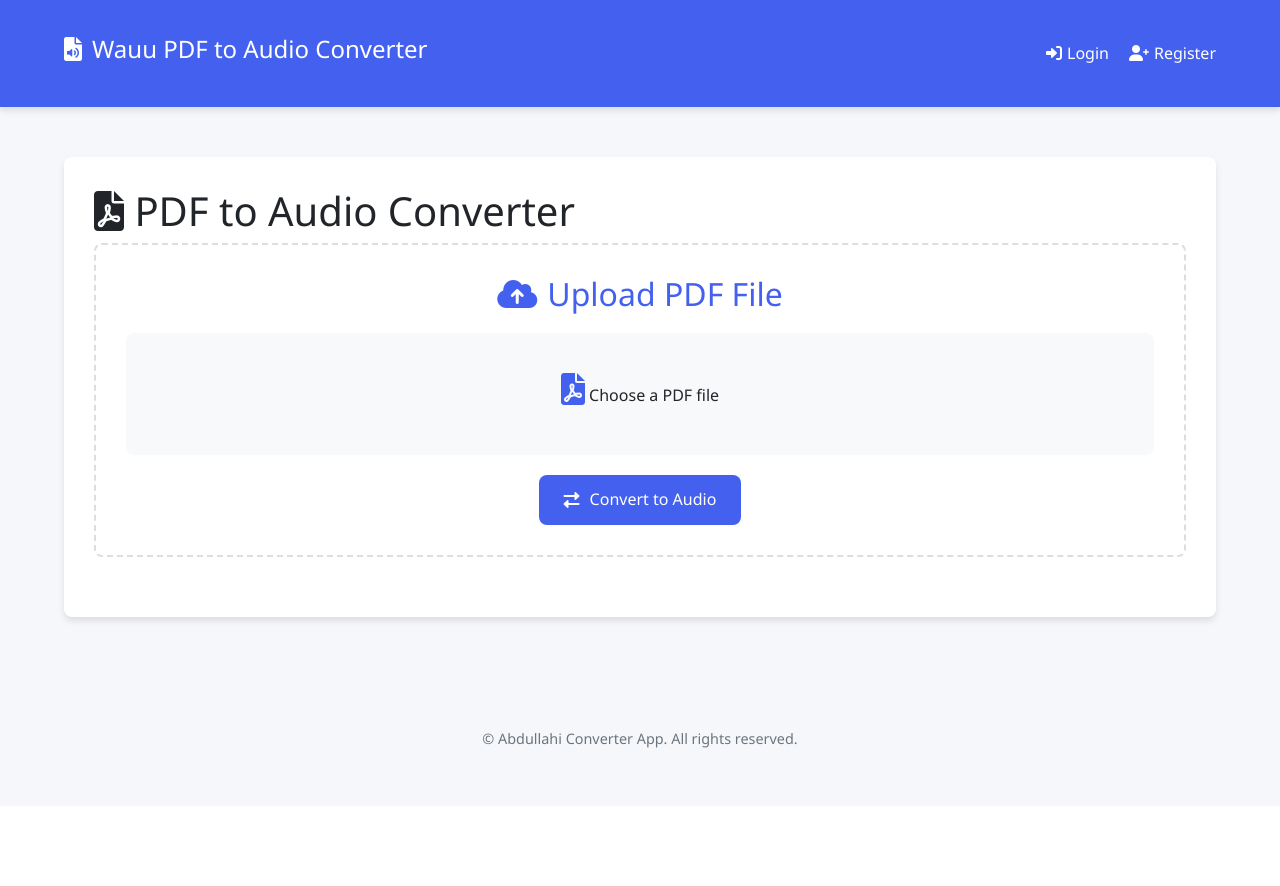
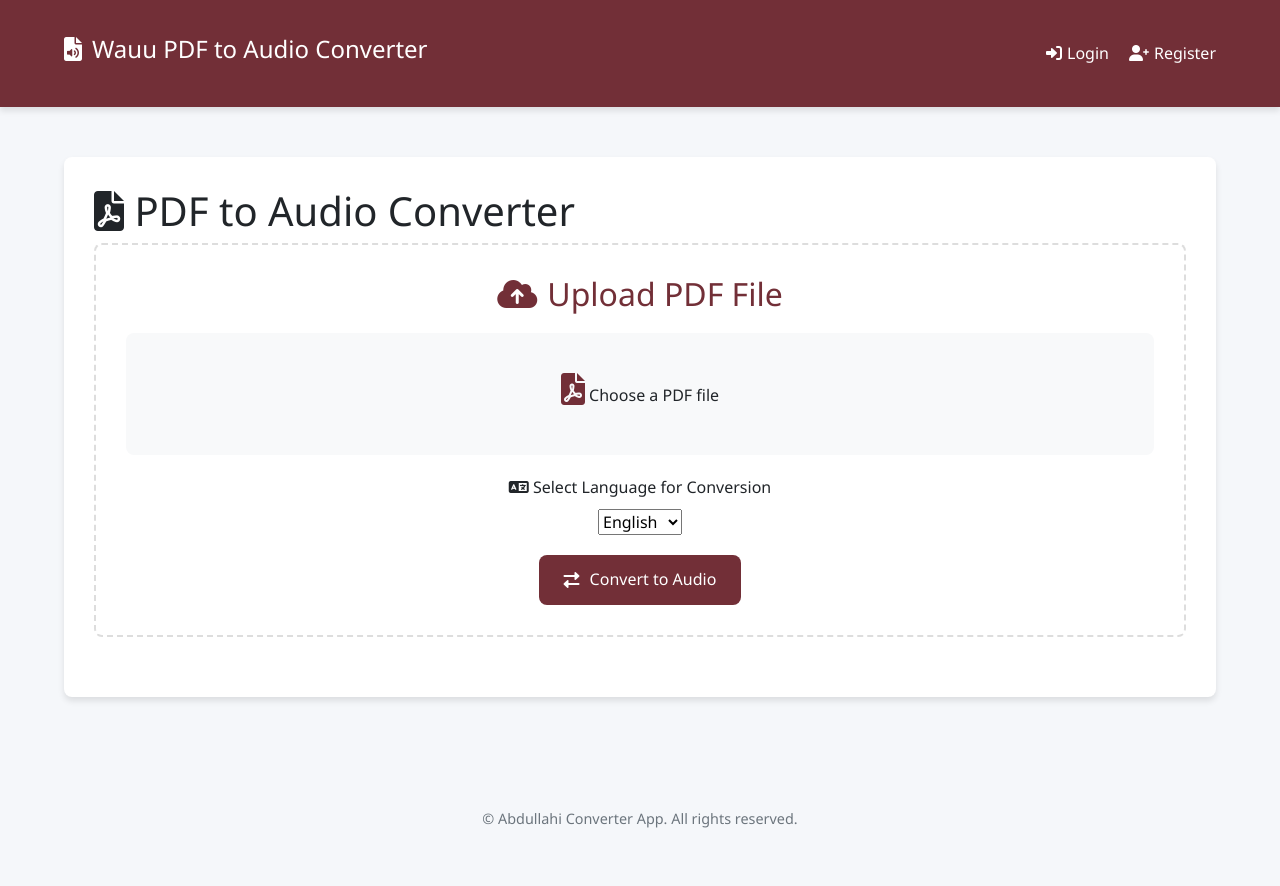
Before and after one commit to odabrz/PDF_to_audio_app, a Flask app: page / in a window 1280 px wide. Before the commit the page ends 748 px from the top, so only its background shows below. Run offline with Flask 3, Linux system fonts and the light colour scheme.

Commit message:
Prepare app for deployment: update app.py, templates, styles, scripts

```diff
--- a/app.py
+++ b/app.py
@@ -6,15 +6,18 @@ from werkzeug.security import generate_password_hash, check_password_hash
 from werkzeug.utils import secure_filename
 from datetime import datetime
 import PyPDF2
-import pyttsx3
-from functools import wraps
+from gtts import gTTS
+from dotenv import load_dotenv
+
+# Load environment variables from .env file
+load_dotenv()
 
 # Initialize Flask app
 app = Flask(__name__)
 
 # Configuration
 app.config['SECRET_KEY'] = os.getenv('SECRET_KEY', 'dev-secret-key')
-app.config['SQLALCHEMY_DATABASE_URI'] = 'sqlite:///database.db'
+app.config['SQLALCHEMY_DATABASE_URI'] = os.getenv('DATABASE_URL', 'sqlite:///database.db')
 app.config['SQLALCHEMY_TRACK_MODIFICATIONS'] = False
 app.config['UPLOAD_FOLDER'] = 'uploads'
 app.config['ALLOWED_EXTENSIONS'] = {'pdf'}
@@ -48,29 +51,41 @@ class Conversion(db.Model):
 # User loader
 @login_manager.user_loader
 def load_user(user_id):
-    return User.query.get(int(user_id))
+    return db.session.get(User, int(user_id))
 
 # Helper functions
 def allowed_file(filename):
     return '.' in filename and \
            filename.rsplit('.', 1)[1].lower() in app.config['ALLOWED_EXTENSIONS']
 
-def pdf_to_audio(pdf_path, audio_path):
+def pdf_to_audio(pdf_path, audio_path, language_code='en'):
     try:
-        engine = pyttsx3.init()
-        engine.setProperty('rate', 150)
-        engine.setProperty('volume', 0.9)
-
         with open(pdf_path, 'rb') as pdf_file:
             pdf_reader = PyPDF2.PdfReader(pdf_file)
-            text = "".join(page.extract_text() for page in pdf_reader.pages)
+            text = "".join(page.extract_text() or "" for page in pdf_reader.pages)
 
-        engine.save_to_file(text, audio_path)
-        engine.runAndWait()
-        return True
+        if not text.strip():
+            print("Conversion error: No extractable text found in PDF.")
+            return False, None
+
+        # Try gTTS (online) first
+        try:
+            tts = gTTS(text=text, lang=language_code)
+            tts.save(audio_path)
+            print(f"Conversion successful with gTTS: Audio saved to {audio_path}")
+            return True, 'gTTS (Google Text-to-Speech)'
+        except Exception as gtts_error:
+            print(f"gTTS failed ({gtts_error}), falling back to pyttsx3...")
+            import pyttsx3
+            engine = pyttsx3.init()
+            engine.save_to_file(text, audio_path)
+            engine.runAndWait()
+            print(f"Conversion successful with pyttsx3: Audio saved to {audio_path}")
+            return True, 'pyttsx3 (Offline TTS)'
+
     except Exception as e:
         print(f"Conversion error: {e}")
-        return False
+        return False, None
 
 # Routes
 @app.route('/')
@@ -119,7 +134,7 @@ def register():
             flash('Username already exists', 'error')
             return redirect(url_for('register'))
 
-        hashed_password = generate_password_hash(password, method='sha256')
+        hashed_password = generate_password_hash(password, method='scrypt')
         new_user = User(username=username, email=email, password=hashed_password)
         db.session.add(new_user)
         db.session.commit()
@@ -136,44 +151,54 @@ def logout():
     flash('You have been logged out', 'success')
     return redirect(url_for('index'))
 
+# --- UPDATED /upload route to pass TTS engine info to template ---
 @app.route('/upload', methods=['POST'])
 @login_required
 def upload_file():
     if 'file' not in request.files:
-        flash('No file selected', 'error')
+        flash('No file selected (file part missing)', 'error')
         return redirect(url_for('index'))
 
     file = request.files['file']
     if file.filename == '':
-        flash('No file selected', 'error')
+        flash('No file selected (empty filename)', 'error')
         return redirect(url_for('index'))
 
-    if file and allowed_file(file.filename):
-        filename = secure_filename(file.filename)
-        pdf_path = os.path.join(app.config['UPLOAD_FOLDER'], filename)
-        file.save(pdf_path)
+    if not allowed_file(file.filename):
+        flash('Invalid file type. Only PDF files are allowed.', 'error')
+        return redirect(url_for('index'))
 
-        audio_filename = f"{os.path.splitext(filename)[0]}_{datetime.now().strftime('%Y%m%d%H%M%S')}.mp3"
-        audio_path = os.path.join(app.config['UPLOAD_FOLDER'], audio_filename)
+    language = request.form.get('language', 'en')
 
-        if pdf_to_audio(pdf_path, audio_path):
-            new_conversion = Conversion(
-                user_id=current_user.id,
-                original_filename=filename,
-                audio_filename=audio_filename
-            )
-            db.session.add(new_conversion)
-            db.session.commit()
+    filename = secure_filename(file.filename)
+    timestamp = datetime.now().strftime('%Y%m%d%H%M%S')
+    saved_pdf_filename = f"{os.path.splitext(filename)[0]}_{timestamp}.pdf"
+    pdf_path = os.path.join(app.config['UPLOAD_FOLDER'], saved_pdf_filename)
+    file.save(pdf_path)
 
-            return render_template('index.html',
-                                audio_file=audio_filename,
-                                original_file=filename)
-        else:
-            flash('Conversion failed. Please try again.', 'error')
-            return redirect(url_for('index'))
+    audio_filename = f"{os.path.splitext(filename)[0]}_{timestamp}.mp3"
+    audio_path = os.path.join(app.config['UPLOAD_FOLDER'], audio_filename)
 
-    flash('Invalid file type. Only PDF files are allowed.', 'error')
-    return redirect(url_for('index'))
+    success, tts_engine = pdf_to_audio(pdf_path, audio_path, language_code=language)
+    if not success:
+        flash(f"Conversion failed for {filename}. Please upload a valid PDF with extractable text.", 'error')
+        return redirect(url_for('index'))
+
+    new_conversion = Conversion(
+        user_id=current_user.id,
+        original_filename=filename,
+        audio_filename=audio_filename
+    )
+    db.session.add(new_conversion)
+    db.session.commit()
+
+    return render_template('index.html',
+                            audio_file=audio_filename,
+                            original_file=filename,
+                            current_time=datetime.utcnow(),
+                            tts_engine=tts_engine)
+
+# -------------------------------------------------------------------
 
 @app.route('/play/<filename>')
 @login_required
--- a/static/script.js
+++ b/static/script.js
@@ -1,37 +1,64 @@
+// Wait for the entire page to load before running the code
 document.addEventListener('DOMContentLoaded', function() {
+
     // ========================
-    // File Upload Functionality
+    // FILE UPLOAD FUNCTIONALITY
     // ========================
+
+    // Get the file input element
     const fileInput = document.getElementById('file-input');
+    const uploadForm = document.getElementById('upload-form');
+
     if (fileInput) {
         fileInput.addEventListener('change', function() {
+            // When a file is selected, update the file name display
             const fileNameDisplay = document.getElementById('file-name');
             if (fileNameDisplay) {
                 fileNameDisplay.textContent = this.files[0] ? this.files[0].name : 'No file selected';
                 fileNameDisplay.style.fontWeight = '500';
 
-                // Show preview for PDF files
+                // If the file is a PDF, show a preview text
                 if (this.files[0] && this.files[0].type === 'application/pdf') {
                     const previewText = document.getElementById('file-preview-text');
                     if (previewText) {
-                        previewText.textContent = `Ready to convert: ${this.files[0].name}`;
+                        previewText.textContent = `Your file ${this.files[0].name} is ready for conversion`;
                     }
                 }
             }
         });
     }
 
+    if (uploadForm) {
+        uploadForm.addEventListener('submit', function(e) {
+            // Prevent form submission if no file is selected
+            const fileInput = this.querySelector('input[type="file"]');
+            if (!fileInput || !fileInput.files || fileInput.files.length === 0) {
+                e.preventDefault();
+                alert('Please select a PDF file to upload.');
+                return;
+            }
+
+            // Show loading spinner and disable button to prevent multiple submissions
+            const convertBtn = this.querySelector('.convert-btn');
+            if (convertBtn) {
+                convertBtn.innerHTML = '<i class="fas fa-spinner fa-spin"></i> Converting...';
+                convertBtn.disabled = true;
+            }
+        });
+    }
+
     // =====================
-    // Audio Player Controls
+    // AUDIO PLAYER CONTROLS
     // =====================
+
+    // Try to autoplay audio if it exists
     const audioPreview = document.getElementById('audio-preview');
     if (audioPreview) {
-        // Try autoplay but catch errors (browser restrictions)
         const playPromise = audioPreview.play();
         if (playPromise !== undefined) {
             playPromise.catch(e => {
+                // If autoplay is blocked, show a play button
                 console.log('Autoplay prevented:', e);
-                // Show play button if autoplay fails
                 const playBtn = document.querySelector('.play-btn');
                 if (playBtn) {
                     playBtn.style.display = 'flex';
@@ -39,41 +66,16 @@ document.addEventListener('DOMContentLoaded', function() {
             });
         }
 
-        // Add event listeners for custom controls if needed
-        audioPreview.addEventListener('play', function() {
-            console.log('Audio started playing');
-        });
-
-        audioPreview.addEventListener('ended', function() {
-            console.log('Audio finished playing');
-        });
-    }
-
-    // =========================
-    // Form Submission Feedback
-    // =========================
-    const uploadForm = document.getElementById('upload-form');
-    if (uploadForm) {
-        uploadForm.addEventListener('submit', function() {
-            const convertBtn = this.querySelector('.convert-btn');
-            if (convertBtn) {
-                convertBtn.innerHTML = '<i class="fas fa-spinner fa-spin"></i> Converting...';
-                convertBtn.disabled = true;
-            }
-
-            // Disable file input during upload
-            const fileInput = this.querySelector('input[type="file"]');
-            if (fileInput) {
-                fileInput.disabled = true;
-            }
-        });
+        // Log when audio starts or ends
+        audioPreview.addEventListener('play', () => console.log('Audio started playing'));
+        audioPreview.addEventListener('ended', () => console.log('Audio finished playing'));
     }
 
     // ========================
-    // Authentication Features
+    // AUTHENTICATION FEATURES
     // ========================
 
-    // Password toggle functionality
+    // Toggle password visibility
     document.querySelectorAll('.toggle-icon').forEach(icon => {
         icon.addEventListener('click', function() {
             const inputId = this.getAttribute('data-target') ||
@@ -92,16 +94,17 @@ document.addEventListener('DOMContentLoaded', function() {
         });
     });
 
-    // Form validation feedback
+    // Handle form submission for login/register forms
     document.querySelectorAll('.auth-form').forEach(form => {
         form.addEventListener('submit', function(e) {
             const submitBtn = this.querySelector('[type="submit"]');
             if (submitBtn) {
+                // Show loading spinner when form is submitted
                 const originalHtml = submitBtn.innerHTML;
                 submitBtn.innerHTML = '<i class="fas fa-spinner fa-spin"></i> Processing...';
                 submitBtn.disabled = true;
 
-                // Re-enable button if form submission fails
+                // If form is invalid, reset button after 2 seconds
                 setTimeout(() => {
                     if (!this.checkValidity()) {
                         submitBtn.innerHTML = originalHtml;
@@ -110,20 +113,19 @@ document.addEventListener('DOMContentLoaded', function() {
                 }, 2000);
             }
 
-            // Password match validation for register form
+            // For register forms, check that passwords match
             if (this.id === 'register-form') {
                 const password = this.querySelector('#password');
                 const confirmPassword = this.querySelector('#confirm_password');
 
                 if (password && confirmPassword && password.value !== confirmPassword.value) {
-                    e.preventDefault();
+                    e.preventDefault();  // Stop form from submitting
                     showAlert('Passwords do not match', 'error');
 
-                    // Highlight mismatched passwords
+                    // Highlight password fields in red
                     password.style.borderColor = 'var(--error-color)';
                     confirmPassword.style.borderColor = 'var(--error-color)';
 
-                    // Reset button state
                     if (submitBtn) {
                         submitBtn.innerHTML = '<i class="fas fa-user-plus"></i> Register';
                         submitBtn.disabled = false;
@@ -134,8 +136,10 @@ document.addEventListener('DOMContentLoaded', function() {
     });
 
     // ======================
-    // Dashboard Interactions
+    // DASHBOARD BUTTONS
     // ======================
+
+    // Add loading effect to conversion buttons
     document.querySelectorAll('.conversion-actions .btn').forEach(btn => {
         btn.addEventListener('click', function(e) {
             if (this.classList.contains('disabled')) {
@@ -143,14 +147,13 @@ document.addEventListener('DOMContentLoaded', function() {
                 return;
             }
 
-            // Add loading state
             const icon = this.querySelector('i');
             if (icon) {
                 const originalIcon = icon.className;
                 icon.className = 'fas fa-spinner fa-spin';
                 this.classList.add('disabled');
 
-                // Reset after navigation or 3 seconds
+                // Reset button icon after 3 seconds (or page navigation)
                 setTimeout(() => {
                     if (this.classList.contains('disabled')) {
                         icon.className = originalIcon;
@@ -162,8 +165,10 @@ document.addEventListener('DOMContentLoaded', function() {
     });
 
     // =====================
-    // Alert System
+    // ALERT SYSTEM
     // =====================
+
+    // Function to show alerts at the top of the page
     function showAlert(message, type) {
         const alertDiv = document.createElement('div');
         alertDiv.className = `alert alert-${type}`;
@@ -175,7 +180,6 @@ document.addEventListener('DOMContentLoaded', function() {
         const container = document.querySelector('.container') || document.body;
         container.insertBefore(alertDiv, container.firstChild);
 
-        // Auto-remove alert after 5 seconds
         const removeAlert = () => {
             alertDiv.style.opacity = '0';
             setTimeout(() => alertDiv.remove(), 300);
@@ -183,11 +187,10 @@ document.addEventListener('DOMContentLoaded', function() {
 
         setTimeout(removeAlert, 5000);
 
-        // Close button functionality
         alertDiv.querySelector('.close-btn').addEventListener('click', removeAlert);
     }
 
-    // Initialize any flash messages
+    // Automatically remove any existing alerts after 5 seconds
     const alerts = document.querySelectorAll('.alert');
     alerts.forEach(alert => {
         setTimeout(() => {
@@ -202,8 +205,10 @@ document.addEventListener('DOMContentLoaded', function() {
     });
 
     // =====================
-    // Responsive Navigation
+    // RESPONSIVE NAVIGATION
     // =====================
+
+    // Handle mobile nav toggle
     const navToggle = document.getElementById('nav-toggle');
     const navbarNav = document.getElementById('navbar-nav');
 
@@ -213,29 +218,13 @@ document.addEventListener('DOMContentLoaded', function() {
             navbarNav.classList.toggle('show');
         });
     }
-
-    // ========================
-    // Additional PDF Preview (Future Enhancement)
-    // ========================
-    /*
-    // This would require PDF.js or similar library
-    if (fileInput) {
-        fileInput.addEventListener('change', function(e) {
-            if (this.files && this.files[0] && this.files[0].type === 'application/pdf') {
-                const file = this.files[0];
-                const previewContainer = document.getElementById('pdf-preview');
-
-                if (previewContainer) {
-                    // Here you would implement PDF preview using PDF.js
-                    console.log('PDF selected for preview:', file.name);
-                }
-            }
-        });
-    }
-    */
 });
 
-// Helper function for future AJAX requests
+// ========================
+// HELPER FUNCTION FOR AJAX
+// ========================
+
+// This function can be used to make API requests
 function makeRequest(url, method = 'GET', data = null) {
     return fetch(url, {
         method: method,
--- a/static/styles.css
+++ b/static/styles.css
@@ -1,6 +1,6 @@
 :root {
-    --primary-color: #4361ee;
-    --secondary-color: #3f37c9;
+    --primary-color: #722f37;
+    --secondary-color: #4A1A2C;
     --accent-color: #4cc9f0;
     --light-color: #f8f9fa;
     --dark-color: #212529;
@@ -602,3 +602,30 @@ footer {
         padding: 30px 20px;
     }
 }
+
+.language-select-group {
+    margin-bottom: 20px;
+}
+
+.language-select-group label {
+    display: block;
+    margin-bottom: 8px;
+    font-weight: 500;
+}
+
+.language-select {
+    width: 100%;
+    padding: 12px 15px;
+    border: 1px solid #ddd;
+    border-radius: var(--border-radius);
+    font-size: 1rem;
+    transition: var(--transition);
+    background-color: white;
+    cursor: pointer;
+}
+
+.language-select:focus {
+    border-color: var(--primary-color);
+    outline: none;
+    box-shadow: 0 0 0 3px rgba(67, 97, 238, 0.2);
+}
--- a/templates/404.html
+++ b/templates/404.html
@@ -5,7 +5,7 @@
 <head>
     <link rel="stylesheet" href="/static/styles.css">
 
-   <!--<script src="/static/script.js"></script>-->
+   <script src="/static/script.js"></script>
 </head>
 
 <div class="container text-center mt-5">
--- a/templates/505.html
+++ b/templates/505.html
@@ -5,7 +5,7 @@
 <head>
     <link rel="stylesheet" href="/static/styles.css">
 
-    <!--<script src="/static/script.js"></script>-->
+    <script src="/static/script.js"></script>
 </head>
 
 <div class="container text-center mt-5">
--- a/templates/base.html
+++ b/templates/base.html
@@ -6,11 +6,11 @@
     <title>{% block title %}PDF to Audio Converter{% endblock %}</title>
     <link href="https://cdn.jsdelivr.net/npm/bootstrap@5.1.3/dist/css/bootstrap.min.css" rel="stylesheet">
     <link rel="stylesheet" href="https://cdnjs.cloudflare.com/ajax/libs/font-awesome/6.0.0/css/all.min.css">
-    <link rel="stylesheet" href="{{ url_for('static', filename='css/styles.css') }}">
+    <!-- <link rel="stylesheet" href="{{ url_for('static', filename='css/styles.css') }}"> -->
     <link rel="stylesheet" href="/static/styles.css">
     {% block extra_css %}{% endblock %}
 
- <!--<script src="/static/script.js"></script>-->
+ <script src="/static/script.js"></script>
 
 </head>
 <body>
--- a/templates/dashboard.html
+++ b/templates/dashboard.html
@@ -5,7 +5,7 @@
 <head>
     <link rel="stylesheet" href="/static/styles.css">
 
-     <!--<script src="/static/script.js"></script>-->
+     <!-- <script src="/static/script.js"></script> -->
 </head>
 
 <div class="dashboard-container">
--- a/templates/index.html
+++ b/templates/index.html
@@ -4,8 +4,7 @@
 
 <head>
     <link rel="stylesheet" href="/static/styles.css">
-
-     <!--<script src="/static/script.js"></script>-->
+    <script src="/static/script.js"></script>
 </head>
 
 <div class="converter-container">
@@ -20,6 +19,7 @@
     <div class="upload-box">
         <h2><i class="fas fa-cloud-upload-alt"></i> Upload PDF File</h2>
         <form id="upload-form" method="POST" enctype="multipart/form-data" action="{{ url_for('upload_file') }}">
+
             <div class="file-upload-wrapper">
                 <label for="file-input" class="file-upload-label">
                     <i class="fas fa-file-pdf"></i>
@@ -28,6 +28,20 @@
                 </label>
                 <input type="file" id="file-input" name="file" accept=".pdf" required>
             </div>
+
+            <!-- LANGUAGE SELECTION -->
+            <div class="form-group">
+                <label for="language"><i class="fas fa-language"></i> Select Language for Conversion</label>
+                <select id="language" name="language" required>
+                    <option value="en">English</option>
+                    <option value="fr">French</option>
+                    <option value="es">Spanish</option>
+                    <option value="de">German</option>
+                    <option value="it">Italian</option>
+                    <!-- Add more languages as needed -->
+                </select>
+            </div>
+
             <button type="submit" class="convert-btn">
                 <i class="fas fa-exchange-alt"></i> Convert to Audio
             </button>
@@ -57,6 +71,13 @@
                 <i class="fas fa-download"></i> Download MP3
             </a>
         </div>
+
+        {% if tts_engine %}
+        <div class="tts-engine-info" style="margin-top:10px; font-style: italic; color: #555;">
+            <p>Audio generated using: <strong>{{ tts_engine }}</strong></p>
+        </div>
+        {% endif %}
+
     </div>
     {% endif %}
 </div>
--- a/templates/login.html
+++ b/templates/login.html
@@ -5,7 +5,7 @@
 <head>
     <link rel="stylesheet" href="/static/styles.css">
 
-     <!--<script src="/static/script.js"></script>-->
+     <script src="/static/script.js"></script>
 </head>
 
 <div class="auth-container">
--- a/templates/register.html
+++ b/templates/register.html
@@ -5,7 +5,7 @@
 <head>
     <link rel="stylesheet" href="/static/styles.css">
 
-     <!--<script src="/static/script.js"></script>-->
+     <script src="/static/script.js"></script>
 </head>
 
 <div class="auth-container">
```
Also changed, not shown: requirements.txt (+25 -13 lines), static/database/conversions.db (deleted).
